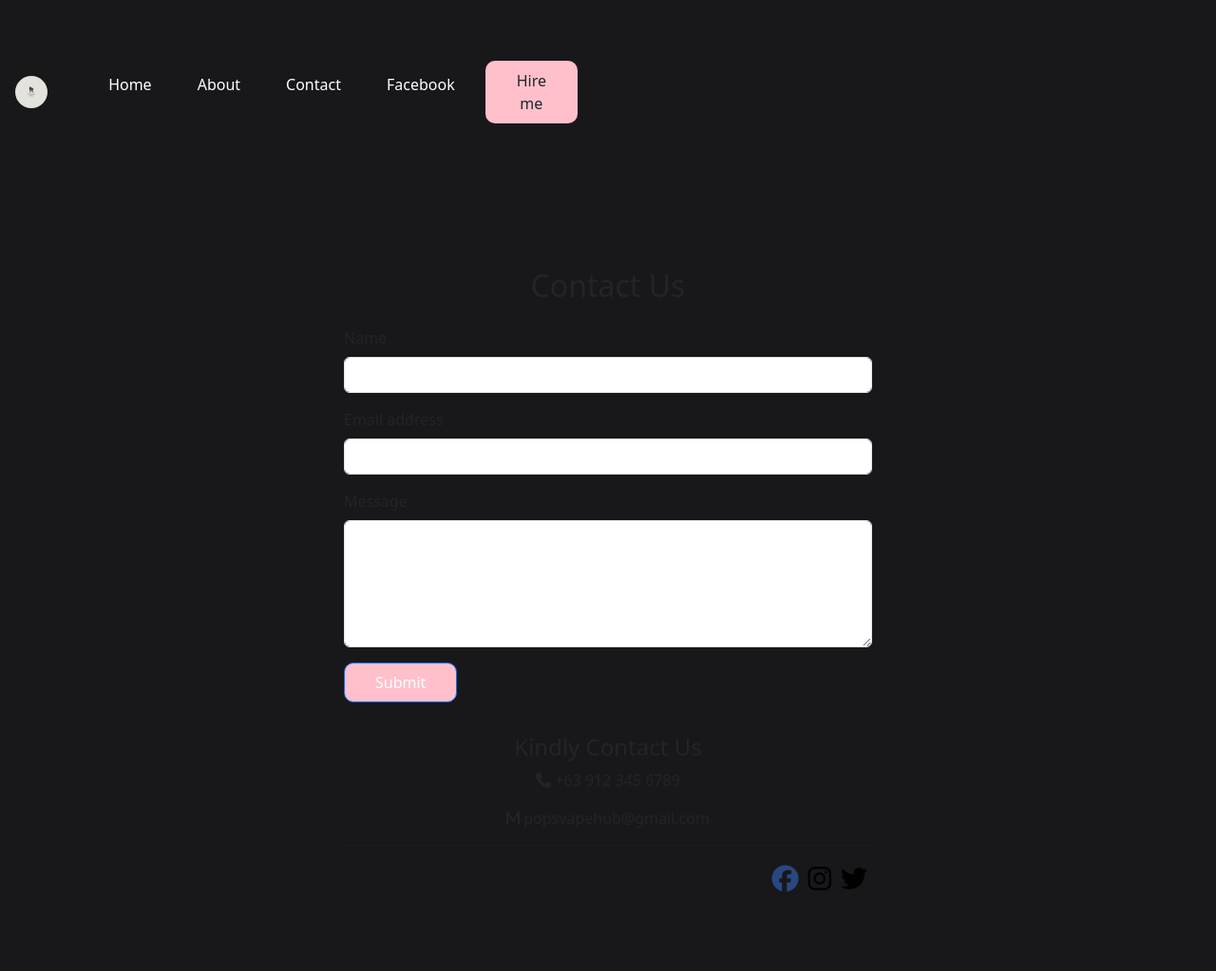
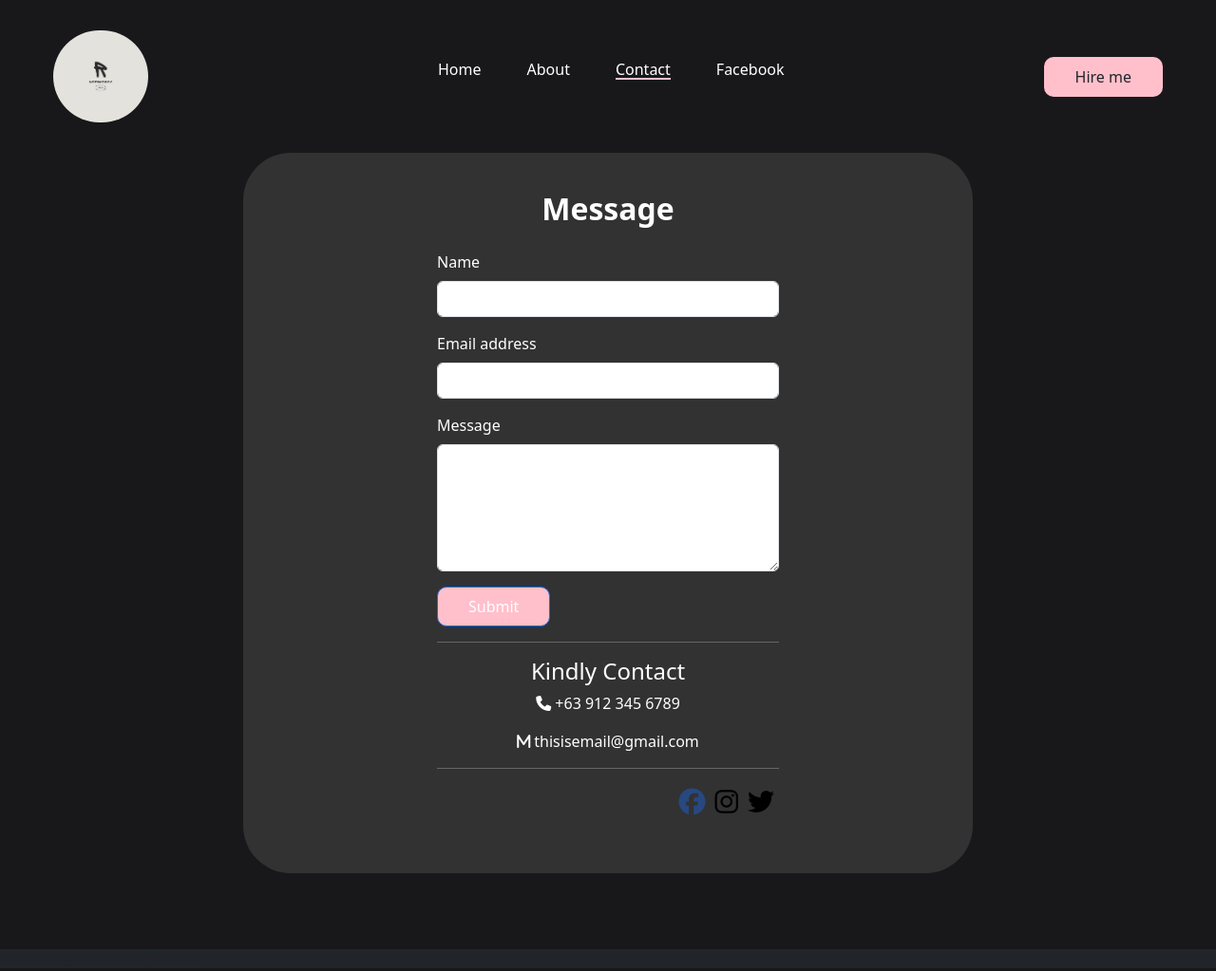
Before and after one commit to Reinel2004/Portfolio, a plain HTML site: page contact.html in a window 1280 px wide. Shown: the top 1023 px of the page at 95% size. Drawn offline with nearby package versions, Linux system fonts and the light colour scheme.

Commit message:
Portfolio

```diff
--- /dev/null
+++ b/contact.css
@@ -0,0 +1,86 @@
+*{
+    padding: 0;
+    margin: 0;
+    border: none;
+    outline: none;
+    box-sizing: border-box;
+}
+
+img{
+    width: 100%;
+    display: flex;
+}
+ul li{
+    list-style-type: none;
+}
+a{
+    text-decoration: none;
+    color: black;
+}
+body{
+  background-color: #18181B;
+}
+nav{
+    max-width: 1200px;
+    margin: auto;
+    display: flex;
+    padding: 2rem 1rem;
+    align-items: center;
+    justify-content: space-between;
+    gap: 2rem;
+}
+.nav-logo img{
+    max-width: 100px;
+    border-radius: 50px;
+}
+.nav-links{
+    list-style: none;
+    display: flex;
+    gap: 3rem;
+}
+.link a{
+    position: relative;
+    color: #fff;
+}
+.link a::after{
+    content: '';
+    position: absolute;
+    height: 2px;
+    width: 0;
+    bottom: 0;
+    left: 0;
+    background-color: pink;
+    transition: all 0.3s ease;
+}
+.nav-links .link a:hover::after {
+    width: 100%;
+  }
+
+  .nav-links .active a::after {
+    width: 100%;
+  }
+.btn{
+    padding: 0.5rem 2rem;
+    border-radius: 10px;
+    background-color: pink;
+}
+.btn:hover{
+    background-color: palevioletred;
+    transition: 0.3s ease all;
+}
+main .container{
+    background-color: #323232;
+    width: 60%;
+    border-radius: 50px;
+    margin-bottom: 5rem;
+    padding-bottom: 3rem;
+}
+.form-label{
+    color: #fff;
+}
+main .text-center{
+    color: #fff;
+}
+hr{
+    color: white;
+}
--- a/contact.html
+++ b/contact.html
@@ -11,7 +11,7 @@
 
     <link href="https://cdn.jsdelivr.net/npm/bootstrap@5.3.2/dist/css/bootstrap.min.css" rel="stylesheet" integrity="sha384-T3c6CoIi6uLrA9TneNEoa7RxnatzjcDSCmG1MXxSR1GAsXEV/Dwwykc2MPK8M2HN" crossorigin="anonymous">
     <link rel="stylesheet" href="https://cdnjs.cloudflare.com/ajax/libs/font-awesome/6.5.1/css/all.min.css">
-    <link rel="stylesheet" href="style.css">
+    <link rel="stylesheet" href="contact.css">
 
 </head>
 <body>
@@ -23,10 +23,10 @@
             </a>
         </div>
         <ul class="nav-links">
-            <li class="link"><a href="">Home</a></li>
+            <li class="link"><a href="index.html">Home</a></li>
             <li class="link"><a href="">About</a></li>
-            <li class="link"><a href="contact.html">Contact</a></li>
-            <li class="link"><a href="">Facebook</a></li>
+            <li class="link active"><a href="contact.html">Contact</a></li>
+            <li class="link"><a href="" target="_blank">Facebook</a></li>
         </ul>
         <button class="btn">Hire me</button>
     </nav>
@@ -36,26 +36,26 @@
       <div class="container">
         <div class="row">
           <div class="col-md-6 offset-md-3">
-            <h2 class="text-center mb-4" style="padding-top: 40px;">Contact Us</h2>
+            <h2 class="text-center mb-4" style="padding-top: 40px; color: #fff; font-weight: 600;">Message</h2>
             <form action="#" method="post">
               <div class="mb-3">
-                <label for="name" class="form-label">Name</label>
+                <label for="name" class="form-label" id="name">Name</label>
                 <input type="text" class="form-control" id="name" name="name" required>
               </div>
               <div class="mb-3">
-                <label for="email" class="form-label">Email address</label>
+                <label for="email" class="form-label" style="color: #fff;" id="email">Email address</label>
                 <input type="email" class="form-control" id="email" name="email" aria-describedby="emailHelp" required>
               </div>
               <div class="mb-3">
-                <label for="message" class="form-label">Message</label>
+                <label for="message" class="form-label" id="message">Message</label>
                 <textarea class="form-control" id="message" name="message" rows="5" required></textarea>
               </div>
-              <button type="submit" class="btn btn-primary">Submit</button>
+              <button type="submit" class="btn btn-primary" id="btn-submit">Submit</button>
               <hr>
             </form>
-            <h4 class="text-center">Kindly Contact Us</h4>
+            <h4 class="text-center">Kindly Contact</h4>
             <p class="text-center"><i class="fa-solid fa-phone"></i> +63 912 345 6789</p>
-            <p class="text-center"><i class="fa-solid fa-m"></i> popsvapehub@gmail.com</p>
+            <p class="text-center"><i class="fa-solid fa-m"></i> thisisemail@gmail.com</p>
             <hr>
             <h3 class="float-end"><a href=""><i class="fa-brands fa-facebook" style="color: #284881; margin: 5px;"></i><i class="fa-brands fa-instagram" style="margin: 5px;"></i><i class="fa-brands fa-twitter" style="margin: 5px;"></i></a></h3>
           </div>
@@ -64,44 +64,15 @@
     </main>
 
 
-    <footer class="bg-dark text-white pt-5 pb-4 mt-5">
-      <div class="container text-md-left">
-        <div class="row text-md-left">
-          <div class="col-sm-3 col-lg-3 mx-auto mt-3">
-            <h5 class="text-uppercase mb-4 fw-bold text-white">Pop's Vapehub</h5>
-            <p>
-              Lorem ipsum dolor sit amet consectetur adipisicing elit. Tenetur,
-              praesentium animi, corporis consectetur impedit pariatur atque
-              officiis assumenda
-            </p>
-          </div>
+    <footer>
+      <div class="footer bg-dark">
+          <h6>created by: Reinel M. Gueco</h6>
+      </div>
 
-          <div class="col-sm-4 col-lg-2 col-xl-3 mx-auto mt-3">
-            <h5 class="text-uppercase mb-4 fw-bold text-white">Contacts</h5>
-            <p><i class="fa-solid fa-house" style="color: #ffffff;"></i> - Cristo rey, Capas, Tarlac</p>
-            <p><i class="fa-solid fa-m" style="color: #ffffff;"></i> - popsvapehub@gmail.com</p>
-            <p><i class="fa-solid fa-phone" style="color: #ffffff;"></i> - +63 912 345 6789</p>
-          </div>
-          <div class="col-sm-3 col-lg-2 col-xl-3 mx-auto mt-3">
-            <h5 class="text-uppercase mb-4 fw-bold text-white">Legal</h5>
-            <a href="termsofservice.html" class="legal" style="text-decoration: none;"><p>Terms of Service</p></a>
-          </div>
-        </div>
-        <hr class="mb-4">
-        <div class="row align-item-center">
-          <div class="col-sm-7 col-lg-8">
-            <p> ©2023 All rights reserved by:
-              <a href="#" style="text-decoration: none">
-                <strong class="text-white">Pop's Vapehub </strong>
-              </a>
-            </p>
-          </div>
-        </div>
-      </div>
-    </footer>
+  </footer>
 
 
-        <script src="https://cdn.jsdelivr.net/npm/bootstrap@5.3.0-alpha3/dist/js/bootstrap.bundle.min.js" integrity="sha384-ENjdO4Dr2bkBIFxQpeoTz1HIcje39Wm4jDKdf19U8gI4ddQ3GYNS7NTKfAdVQSZe" crossorigin="anonymous"></script>
-
+    <script src="index.js"></script>
+    <script src="https://cdn.jsdelivr.net/npm/bootstrap@5.3.2/dist/js/bootstrap.bundle.min.js" integrity="sha384-C6RzsynM9kWDrMNeT87bh95OGNyZPhcTNXj1NW7RuBCsyN/o0jlpcV8Qyq46cDfL" crossorigin="anonymous"></script>
 </body>
 </html>
--- a/style.css
+++ b/style.css
@@ -49,11 +49,15 @@ nav{
     width: 0;
     bottom: 0;
     left: 0;
-    background-color: greenyellow;
+    background-color: pink;
     transition: all 0.3s ease;
 }
-.link a:hover::after{
-    width: 100%;
+.nav-links .link a:hover::after {
+  width: 100%;
+}
+
+.nav-links .active a::after {
+  width: 100%;
 }
 .btn{
     padding: 0.5rem 2rem;
@@ -156,5 +160,6 @@ footer .footer{
     background-color: black;
     color: #fff;
     text-align: center;
+    padding: 5px 10px;
     width: 100%;
 }
```
Also changed, not shown: index.html (+1 -1 lines).
